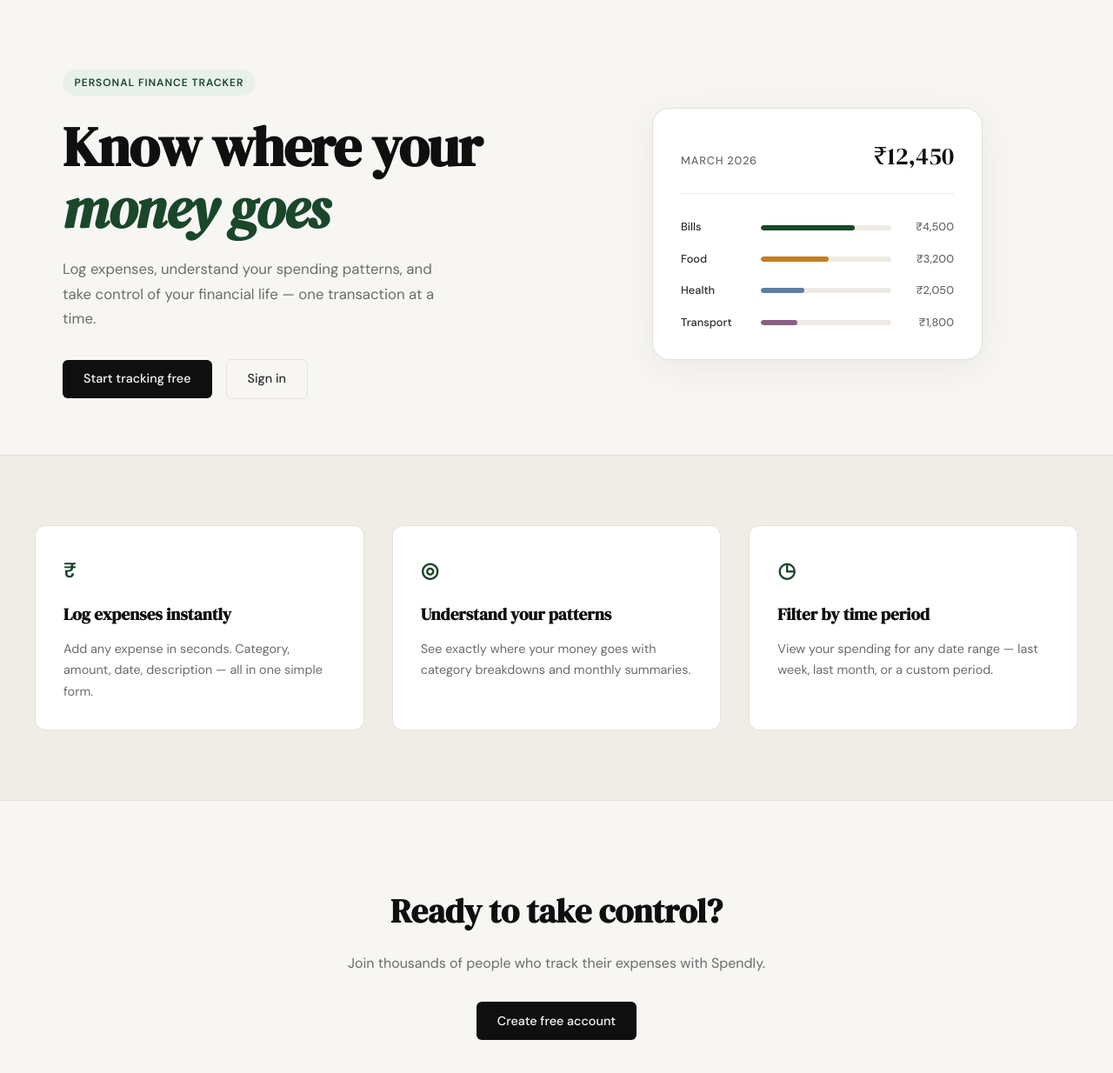
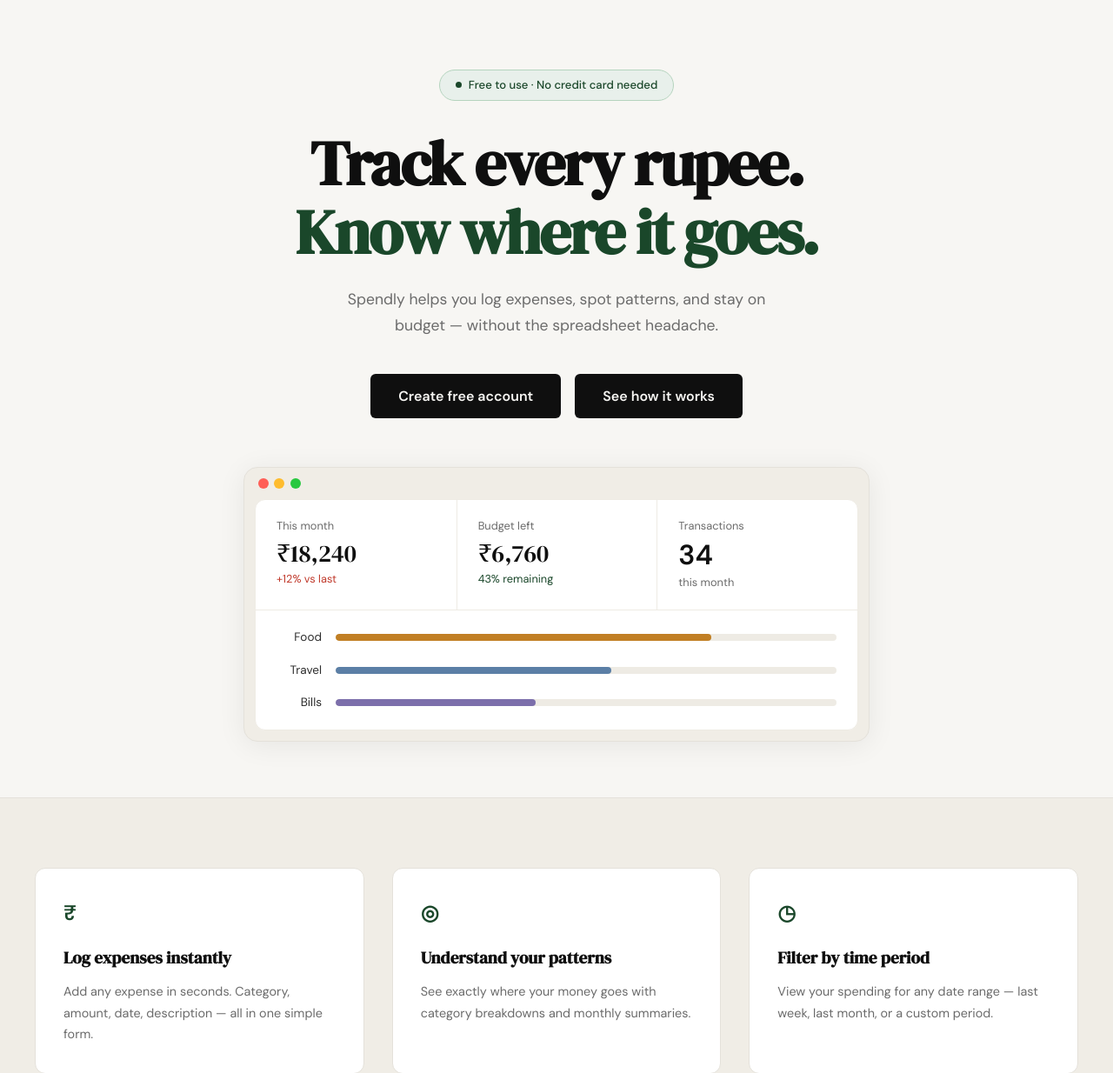
Before and after one commit to farhan-farabi23/Money-Tracker, a Flask app: page / in a window 1280 px wide. Shown: the part 61-1295 px from the top of the page at 87% size. Run offline with Flask 3, Linux system fonts and the light colour scheme.

Commit message:
landing: redesign hero section to match mockup

```diff
--- /dev/null
+++ b/static/css/landing.css
@@ -0,0 +1,224 @@
+/* ------------------------------------------------------------------ */
+/* Hero — centered single-column layout                                */
+/* ------------------------------------------------------------------ */
+
+.hero {
+    display: block;
+    padding: 5rem 2rem 4rem;
+    max-width: var(--max-width);
+    margin: 0 auto;
+    text-align: center;
+}
+
+.hero-inner {
+    display: flex;
+    flex-direction: column;
+    align-items: center;
+}
+
+.hero-badge {
+    display: inline-flex;
+    align-items: center;
+    gap: 0.5rem;
+    background: var(--accent-light);
+    color: var(--accent);
+    border: 1px solid #b5d4be;
+    font-size: 0.82rem;
+    font-weight: 500;
+    letter-spacing: 0;
+    text-transform: none;
+    padding: 0.4rem 1.1rem;
+    border-radius: 999px;
+    margin-bottom: 2rem;
+}
+
+.hero-badge-dot {
+    width: 7px;
+    height: 7px;
+    border-radius: 50%;
+    background: var(--accent);
+    flex-shrink: 0;
+}
+
+.hero-title {
+    font-size: clamp(2.75rem, 6vw, 4.5rem);
+    margin-bottom: 1.5rem;
+    max-width: 720px;
+    letter-spacing: -0.03em;
+}
+
+.hero-title-accent {
+    display: block;
+    color: var(--accent);
+    font-style: normal;
+}
+
+.hero-subtitle {
+    font-size: 1.1rem;
+    color: var(--ink-muted);
+    line-height: 1.7;
+    max-width: 520px;
+    margin: 0 auto 2.5rem;
+}
+
+.hero-actions {
+    display: flex;
+    gap: 1rem;
+    justify-content: center;
+    margin-bottom: 3.5rem;
+}
+
+.btn-hero-primary {
+    display: inline-block;
+    background: var(--ink);
+    color: var(--paper);
+    padding: 0.8rem 2rem;
+    border-radius: var(--radius-sm);
+    font-family: var(--font-body);
+    font-size: 1rem;
+    font-weight: 600;
+    text-decoration: none;
+    transition: background 0.2s;
+}
+
+.btn-hero-primary:hover { background: var(--accent); }
+
+/* ------------------------------------------------------------------ */
+/* Hero mockup — browser-style card                                    */
+/* ------------------------------------------------------------------ */
+
+.hero-mockup {
+    width: 100%;
+    max-width: 720px;
+    background: var(--paper-warm);
+    border: 1px solid var(--border);
+    border-radius: 16px;
+    overflow: hidden;
+    box-shadow: 0 4px 32px rgba(0, 0, 0, 0.07);
+}
+
+.mockup-chrome {
+    padding: 0.75rem 1rem;
+    display: flex;
+    gap: 0.4rem;
+    align-items: center;
+}
+
+.chrome-dot {
+    width: 12px;
+    height: 12px;
+    border-radius: 50%;
+}
+
+.chrome-red    { background: #ff5f57; }
+.chrome-yellow { background: #febc2e; }
+.chrome-green  { background: #28c840; }
+
+.mockup-body {
+    background: var(--paper-card);
+    margin: 0 0.75rem 0.75rem;
+    border-radius: 12px;
+    border: 1px solid var(--border-soft);
+    overflow: hidden;
+}
+
+/* Stat tiles row */
+
+.mockup-stats {
+    display: grid;
+    grid-template-columns: repeat(3, 1fr);
+    border-bottom: 1px solid var(--border-soft);
+}
+
+.stat-tile {
+    padding: 1.25rem 1.5rem;
+    display: flex;
+    flex-direction: column;
+    gap: 0.25rem;
+    text-align: left;
+}
+
+.stat-tile + .stat-tile {
+    border-left: 1px solid var(--border-soft);
+}
+
+.stat-label {
+    font-size: 0.8rem;
+    color: var(--ink-muted);
+    font-weight: 400;
+}
+
+.stat-value {
+    font-family: var(--font-display);
+    font-size: 1.75rem;
+    color: var(--ink);
+    line-height: 1.15;
+}
+
+.stat-value-plain {
+    font-family: var(--font-body);
+    font-size: 2rem;
+    font-weight: 700;
+}
+
+.stat-trend {
+    font-size: 0.8rem;
+    color: var(--ink-muted);
+}
+
+.stat-trend-danger  { color: var(--danger); }
+.stat-trend-success { color: var(--accent); }
+
+/* Category bars */
+
+.mockup-bars {
+    padding: 1.25rem 1.5rem;
+    display: flex;
+    flex-direction: column;
+    gap: 1rem;
+    text-align: left;
+}
+
+.mbar-row {
+    display: grid;
+    grid-template-columns: 52px 1fr;
+    align-items: center;
+    gap: 1rem;
+}
+
+.mbar-label {
+    font-size: 0.85rem;
+    color: var(--ink-soft);
+    text-align: right;
+}
+
+.mbar-track {
+    height: 8px;
+    background: var(--border-soft);
+    border-radius: 999px;
+    overflow: hidden;
+}
+
+.mbar-fill {
+    height: 100%;
+    border-radius: 999px;
+}
+
+.mbar-food   { background: var(--accent-2); }
+.mbar-travel { background: #5b7fa6; }
+.mbar-bills  { background: #7c6fab; }
+
+/* ------------------------------------------------------------------ */
+/* Responsive                                                          */
+/* ------------------------------------------------------------------ */
+
+@media (max-width: 600px) {
+    .hero { padding: 3rem 1rem 2rem; }
+    .hero-actions { flex-direction: column; align-items: stretch; }
+    .btn-hero-primary { text-align: center; }
+    .mockup-stats { grid-template-columns: 1fr; }
+    .stat-tile + .stat-tile {
+        border-left: none;
+        border-top: 1px solid var(--border-soft);
+    }
+}
--- a/templates/landing.html
+++ b/templates/landing.html
@@ -1,60 +1,75 @@
 {% extends "base.html" %}
 
 {% block title %}Money Tracker{% endblock %}
+
+{% block head %}
+<link rel="stylesheet" href="{{ url_for('static', filename='css/landing.css') }}">
+{% endblock %}
 
 {% block content %}
 
 <section class="hero">
     <div class="hero-inner">
-        <div class="hero-badge">Personal Finance Tracker</div>
+        <div class="hero-badge">
+            <span class="hero-badge-dot"></span>
+            Free to use · No credit card needed
+        </div>
         <h1 class="hero-title">
-            Know where your<br>
-            <em>money goes</em>
+            Track every rupee.<br>
+            <span class="hero-title-accent">Know where it goes.</span>
         </h1>
         <p class="hero-subtitle">
-            Log expenses, understand your spending patterns,
-            and take control of your financial life —
-            one transaction at a time.
+            Spendly helps you log expenses, spot patterns, and stay
+            on budget — without the spreadsheet headache.
         </p>
         <div class="hero-actions">
-            <a href="{{ url_for('register') }}" class="btn-primary">Start tracking free</a>
-            <a href="{{ url_for('login') }}" class="btn-ghost">Sign in</a>
+            <a href="{{ url_for('register') }}" class="btn-hero-primary">Create free account</a>
+            <a href="#" class="btn-hero-primary">See how it works</a>
         </div>
-    </div>
-    <div class="hero-visual">
-        <div class="mock-card">
-            <div class="mock-card-header">
-                <span class="mock-label">March 2026</span>
-                <span class="mock-total">₹12,450</span>
+
+        <div class="hero-mockup">
+            <div class="mockup-chrome">
+                <span class="chrome-dot chrome-red"></span>
+                <span class="chrome-dot chrome-yellow"></span>
+                <span class="chrome-dot chrome-green"></span>
             </div>
-            <div class="mock-bars">
-                <div class="mock-bar-row">
-                    <span class="mock-cat">Bills</span>
-                    <div class="mock-bar-track">
-                        <div class="mock-bar" style="width: 72%"></div>
+            <div class="mockup-body">
+                <div class="mockup-stats">
+                    <div class="stat-tile">
+                        <span class="stat-label">This month</span>
+                        <span class="stat-value">₹18,240</span>
+                        <span class="stat-trend stat-trend-danger">+12% vs last</span>
                     </div>
-                    <span class="mock-amt">₹4,500</span>
+                    <div class="stat-tile">
+                        <span class="stat-label">Budget left</span>
+                        <span class="stat-value">₹6,760</span>
+                        <span class="stat-trend stat-trend-success">43% remaining</span>
+                    </div>
+                    <div class="stat-tile">
+                        <span class="stat-label">Transactions</span>
+                        <span class="stat-value stat-value-plain">34</span>
+                        <span class="stat-trend">this month</span>
+                    </div>
                 </div>
-                <div class="mock-bar-row">
-                    <span class="mock-cat">Food</span>
-                    <div class="mock-bar-track">
-                        <div class="mock-bar mock-bar-2" style="width: 52%"></div>
+                <div class="mockup-bars">
+                    <div class="mbar-row">
+                        <span class="mbar-label">Food</span>
+                        <div class="mbar-track">
+                            <div class="mbar-fill mbar-food" style="width: 75%"></div>
+                        </div>
                     </div>
-                    <span class="mock-amt">₹3,200</span>
-                </div>
-                <div class="mock-bar-row">
-                    <span class="mock-cat">Health</span>
-                    <div class="mock-bar-track">
-                        <div class="mock-bar mock-bar-3" style="width: 33%"></div>
+                    <div class="mbar-row">
+                        <span class="mbar-label">Travel</span>
+                        <div class="mbar-track">
+                            <div class="mbar-fill mbar-travel" style="width: 55%"></div>
+                        </div>
                     </div>
-                    <span class="mock-amt">₹2,050</span>
-                </div>
-                <div class="mock-bar-row">
-                    <span class="mock-cat">Transport</span>
-                    <div class="mock-bar-track">
-                        <div class="mock-bar mock-bar-4" style="width: 28%"></div>
+                    <div class="mbar-row">
+                        <span class="mbar-label">Bills</span>
+                        <div class="mbar-track">
+                            <div class="mbar-fill mbar-bills" style="width: 40%"></div>
+                        </div>
                     </div>
-                    <span class="mock-amt">₹1,800</span>
                 </div>
             </div>
         </div>
```
